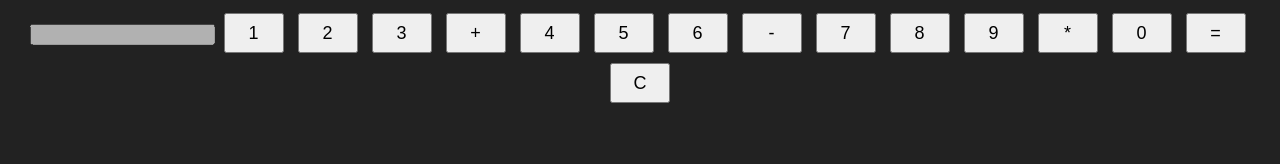
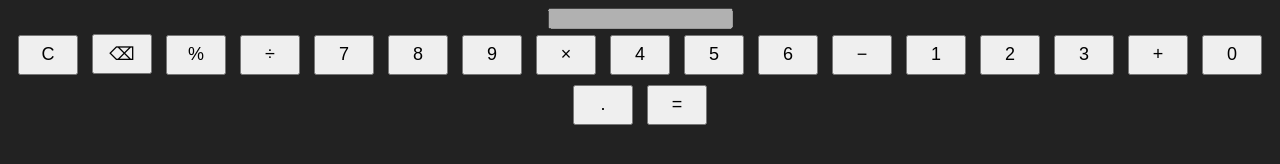
Before and after one commit to premrajwanjare/calculator-react, a plain HTML site: page index.html in a window 1280 px wide. Drawn offline with Linux system fonts and the light colour scheme.

Commit message:
Update index.html

```diff
--- a/index.html
+++ b/index.html
@@ -1,33 +1,40 @@
 <!DOCTYPE html>
-<html>
+<html lang="en">
 <head>
-<title>Calculator</title>
-<link rel="stylesheet" href="style.css">
+  <meta charset="UTF-8">
+  <title>Calculator - Keyboard Support</title>
+  <link rel="stylesheet" href="style.css">
 </head>
 <body>
 
 <div class="calculator">
-<input type="text" id="display" disabled>
+  <input type="text" id="display" disabled>
 
-<button onclick="appendValue('1')">1</button>
-<button onclick="appendValue('2')">2</button>
-<button onclick="appendValue('3')">3</button>
-<button onclick="appendValue('+')">+</button>
+  <div class="buttons">
+    <button onclick="clearDisplay()">C</button>
+    <button onclick="deleteLast()">⌫</button>
+    <button onclick="appendValue('%')">%</button>
+    <button onclick="appendValue('/')">÷</button>
 
-<button onclick="appendValue('4')">4</button>
-<button onclick="appendValue('5')">5</button>
-<button onclick="appendValue('6')">6</button>
-<button onclick="appendValue('-')">-</button>
+    <button onclick="appendValue('7')">7</button>
+    <button onclick="appendValue('8')">8</button>
+    <button onclick="appendValue('9')">9</button>
+    <button onclick="appendValue('*')">×</button>
 
-<button onclick="appendValue('7')">7</button>
-<button onclick="appendValue('8')">8</button>
-<button onclick="appendValue('9')">9</button>
-<button onclick="appendValue('*')">*</button>
+    <button onclick="appendValue('4')">4</button>
+    <button onclick="appendValue('5')">5</button>
+    <button onclick="appendValue('6')">6</button>
+    <button onclick="appendValue('-')">−</button>
 
-<button onclick="appendValue('0')">0</button>
-<button onclick="calculate()">=</button>
-<button onclick="clearDisplay()">C</button>
+    <button onclick="appendValue('1')">1</button>
+    <button onclick="appendValue('2')">2</button>
+    <button onclick="appendValue('3')">3</button>
+    <button onclick="appendValue('+')">+</button>
 
+    <button onclick="appendValue('0')">0</button>
+    <button onclick="appendValue('.')">.</button>
+    <button class="equal" onclick="calculate()">=</button>
+  </div>
 </div>
 
 <script src="script.js"></script>
```
